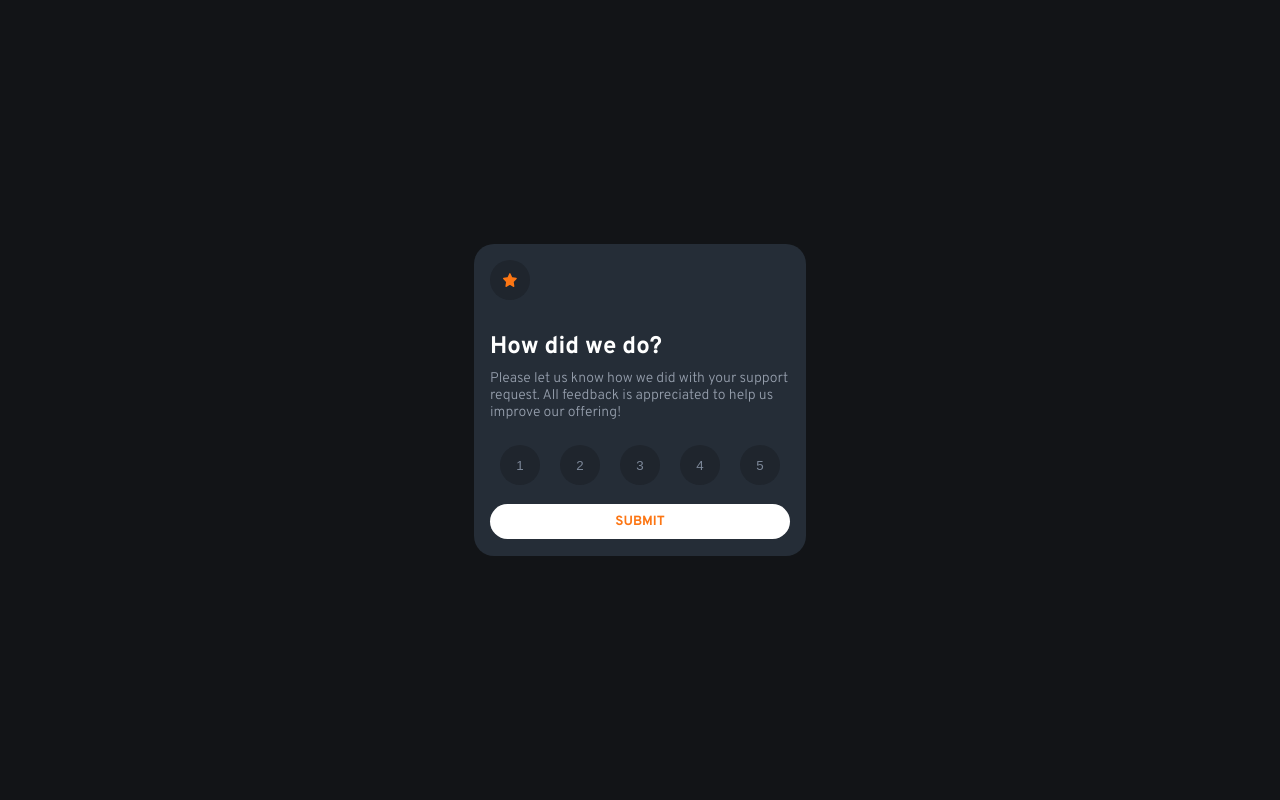
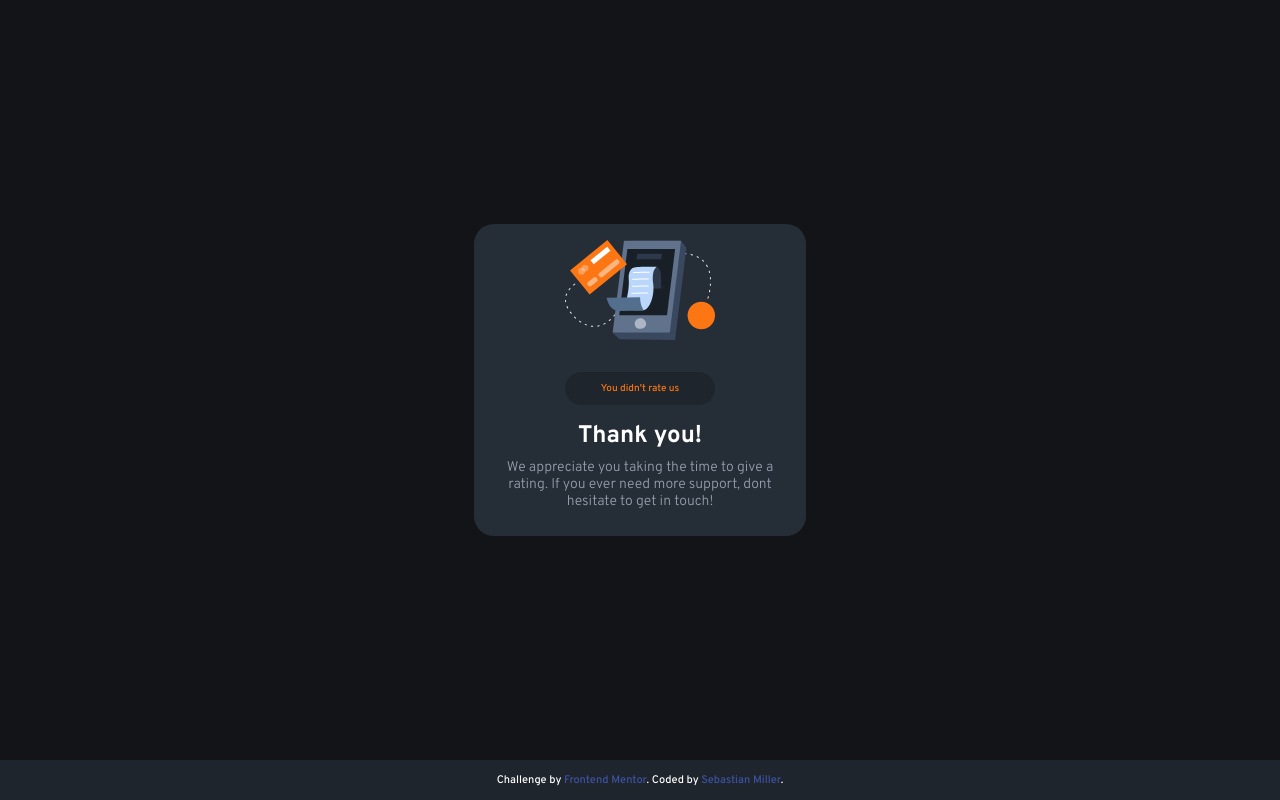
Before and after one commit to smillerr/rating-component, a plain HTML site: page index.html in a window 1280 px wide. Both pictures are taken after a click on the button "SUBMIT". Drawn offline with Linux system fonts and the light colour scheme.

Commit message:
App finished (js included)

```diff
--- a/index.html
+++ b/index.html
@@ -31,7 +31,9 @@
       margin: 0;
     }
     .attribution {
-      font-size: 11px; text-align: center;
+      font-size: 11px;
+      text-align: center;
+      color: white;
     }
     .attribution a {
       color: hsl(228, 45%, 44%);
@@ -41,7 +43,7 @@
       display: grid;
       place-items: center;
       width: 100%;
-      height: 100vh;
+      height: 95vh;
       background-color: var(--very-dark-blue);
     }
     #cardContainer{
@@ -69,13 +71,13 @@
       width: 1.4rem;
       height: 1.4rem;
     }
-    #title{
+    .title{
       font-size: 2.4rem;
       font-weight: bold;
       color: var(--white);
       margin-bottom: 0.8rem;
     }
-    #description{
+    .description{
       font-size: 1.4rem;
       font-weight: 300;
       color: var(--light-grey);
@@ -83,15 +85,31 @@
     }
     .ratings{
       display: flex;
-      justify-content: space-around;
+      justify-content: space-between;
     }
-    .roundButton{
-      border-radius: 50%;
+    .ratings div{
       width: 4rem;
       height: 4rem;
-      border: none;
-      background-color: hsl(214, 18%, 15%);
-      color: var(--medium-grey);
+      position: relative;
+    }
+    .ratings div input{
+      width: inherit;
+      height: inherit;
+      margin: 0;
+
+    }
+    label{
+      position: absolute;
+      z-index: 1;
+      margin: 0;
+      top: 50%;
+      left: 50%;
+      transform: translate(-50%, -50%);
+      font-size: var(--small);
+      font-family: 'Overpass' , sans-serif ;
+    }
+    label:hover{
+      color: var(--light-grey);
     }
     #buttonContainer{
       width: 100%;
@@ -103,13 +121,70 @@
       height: 50%;
       border-radius: 2rem;
       border: none;
-      background-color: var(--white);
-      color: var(--orange);
+      background-color: var(--orange);
+      color: var(--white);
       font-weight: bold;
       font-family: 'Overpass' , sans-serif ;
       position: absolute;
       bottom: 0;
       margin-bottom: 1.6rem;
+      cursor: pointer;
+    }
+    .submitButton:hover{
+      color: var(--orange);
+      background-color: var(--white);
+    }
+    #thanksCard{
+      position: relative;
+      width: 300px;
+      height: 280px;
+      background-color: var(--dark-blue);
+      border-radius: 2rem;
+      padding: 1.6rem;
+      display: none;
+    }
+    .thanksIlustrationContainer{
+      display: flex;
+      justify-content: center;
+      align-items: center;
+      margin-bottom: 3.2rem;
+    }
+    #thanksIlustration{
+      width: 50%;
+      height: 50%;
+    }
+    .msgContainer{
+      display: flex;
+      justify-content: center;
+      width: 50%;
+      background-color: hsl(214, 18%, 15%);
+      border-radius: 2rem;
+      margin: auto;
+      color: var(--orange);
+    }
+    .textContainer{
+      display: flex;
+      flex-direction: column;
+      justify-content: center;
+      align-items: center;
+    }
+    .textContainer .description{
+      text-align: center;
+    }
+    footer{
+      display: flex;
+      align-items: center;
+      justify-content: center;
+      background-color: hsl(214, 18%, 15%);
+      height: 5vh;
+    }
+    @media (max-width: 640px) {
+      #cardContainer{
+        width: 280px;
+      }
+      #thanksCard{
+        width: 280px;
+      }
     }
   </style>
 </head>
@@ -120,42 +195,56 @@
           <img src="./images/icon-star.svg">
         </div>
         <div class="text">
-          <h1 id="title"> How did we do?</h1>
-          <p id="description"> Please let us know how we did with your support request. All feedback is appreciated
+          <h1 class="title"> How did we do?</h1>
+          <p class="description"> Please let us know how we did with your support request. All feedback is appreciated
             to help us improve our offering! </p>
         </div>
-        <div class="ratings">
-          <button class="roundButton"> 1 </button>
-          <button class="roundButton"> 2 </button>
-          <button class="roundButton"> 3 </button>
-          <button class="roundButton"> 4 </button>
-          <button class="roundButton"> 5 </button>
+        <form class="ratings">
+          <div>
+            <input type="radio" id="firstButton" name="score" value="1">
+            <label for="firstButton"> 1 </label>
           </div>
+          <div>
+            <label for="secondButton"> 2 </label>
+            <input type="radio" id="secondButton" name="score" value="2">
+          </div>
+          <div>
+            <label for="thridButton"> 3 </label>
+            <input type="radio" id="thridButton" name="score" value="3">
+          </div>
+          <div>
+            <label for="fourthButton"> 4 </label>
+            <input type="radio" id="fourthButton" name="score" value="4">
+          </div>
+          <div>
+            <label for="fifthButton"> 5 </label>
+            <input type="radio" id="fifthButton" name="score" value="5">
+          </div>
+        </form>
         <div id="buttonContainer">
           <button class="submitButton"> SUBMIT </button>
         </div>
-
+      </div>
+      <div id="thanksCard">
+          <div class="thanksIlustrationContainer">
+            <img src="./images/illustration-thank-you.svg" id="thanksIlustration">
+          </div>
+          <div class="msgContainer">
+            <p id="message"> The rating goes here </p>
+          </div>
+          <div class="textContainer">
+            <h1 class="title"> Thank you! </h1>
+            <p class="description"> We appreciate you taking the time to give a rating. If you ever need more support,
+              dont hesitate to get in touch! </p>
           </div>
       </div>
-  <!-- Rating state start -->
-  <!-- Rating state end -->
-
-  <!-- Thank you state start -->
-
-  <!-- You selected Add rating here out of 5 -->
-
-  <!-- Thank you!
-
-  We appreciate you taking the time to give a rating. If you ever need more support,
-  dont hesitate to get in touch!
-
-  Thank you state end -->
-<!--
+    </div>
   <footer>
       <div class="attribution">
         Challenge by <a href="https://www.frontendmentor.io?ref=challenge" target="_blank">Frontend Mentor</a>.
         Coded by <a href="#">Sebastian Miller</a>.
       </div>
-</footer> -->
+   </footer>
+<script src="./script.js"></script>
 </body>
 </html>
--- /dev/null
+++ b/script.js
@@ -0,0 +1,24 @@
+const submitBtn = document.querySelector('.submitButton');
+const radioBtns = document.querySelectorAll('input[name="score"]');
+console.log(submitBtn);
+submitBtn.addEventListener('click' , showThanksCard);
+
+function showThanksCard(){
+    document.getElementById('thanksCard').style.display= 'block';
+    document.getElementById('cardContainer').style.display= 'none';
+
+    let selectOption;
+
+    for (const radioBtn of radioBtns){
+        if (radioBtn.checked){
+            selectOption = radioBtn.value;
+        }
+    }
+    const message = document.getElementById('message');
+    if(selectOption){
+        message.innerText = `You selected ${selectOption} out of 5!`;
+    }
+    else{
+        message.innerText = `You didn't rate us`;
+    }
+}
```
Lines whose indentation alone changed are shown as unchanged.
